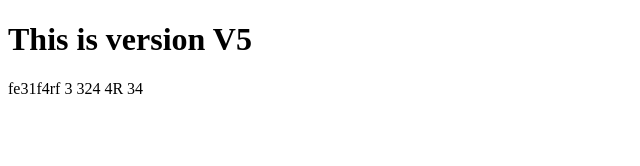
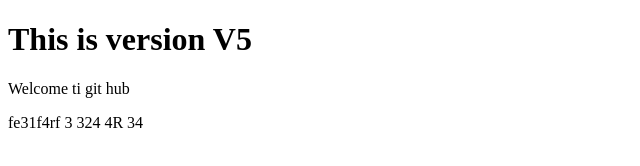
Before and after one commit to Mshoaib42/my-repo, a plain HTML site: page index.html in a window 1280 px wide. Shown: the whole page, without its empty margins (0-640 px from the left). Drawn offline with Linux system fonts and the light colour scheme.

Commit message:
added paragraph

```diff
--- a/index.html
+++ b/index.html
@@ -8,7 +8,7 @@
 <body>
     <h1>This is version V5</h1>
 </body>
-
+<p>Welcome ti git hub </p>
 </html>
 fe31f4rf
 3
```
